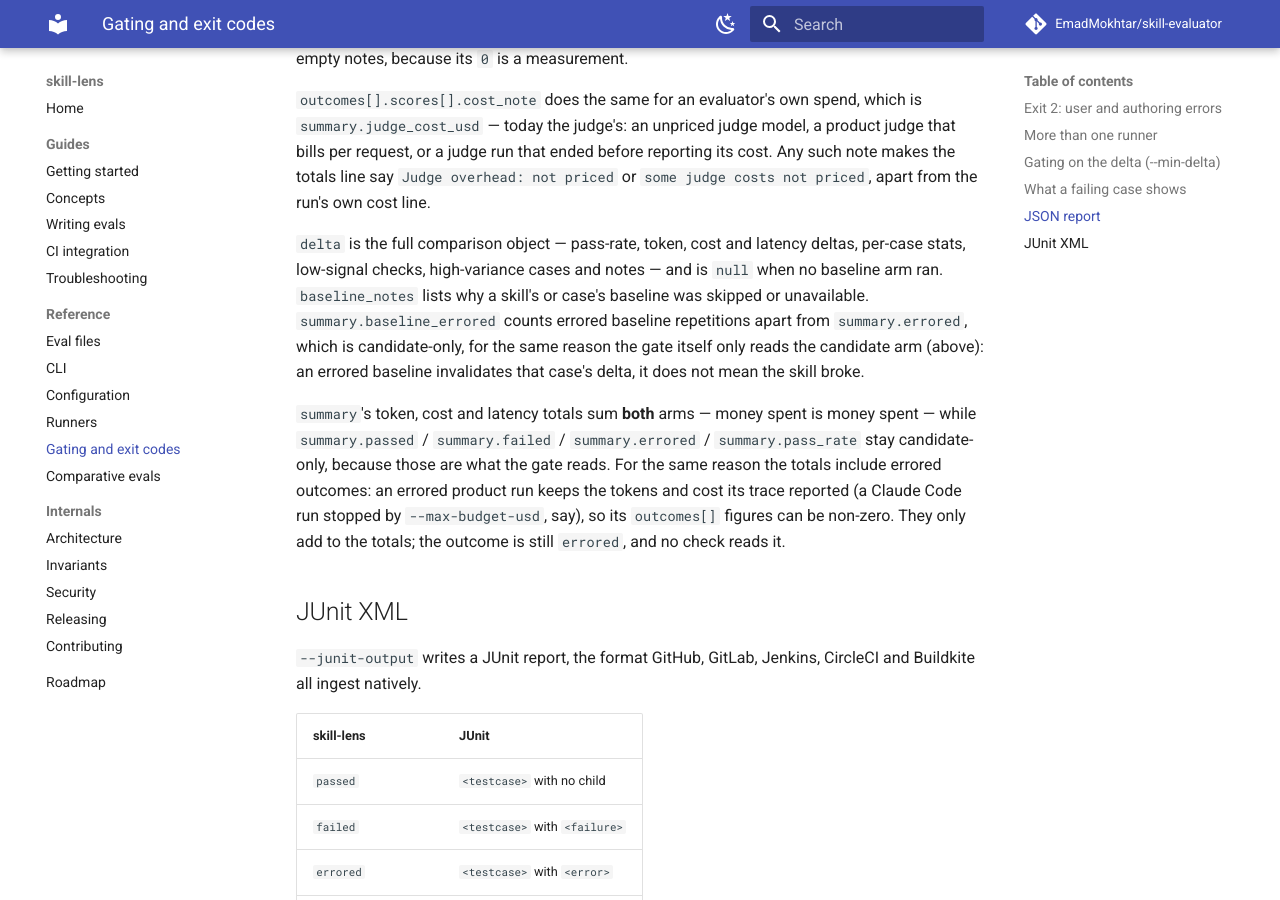
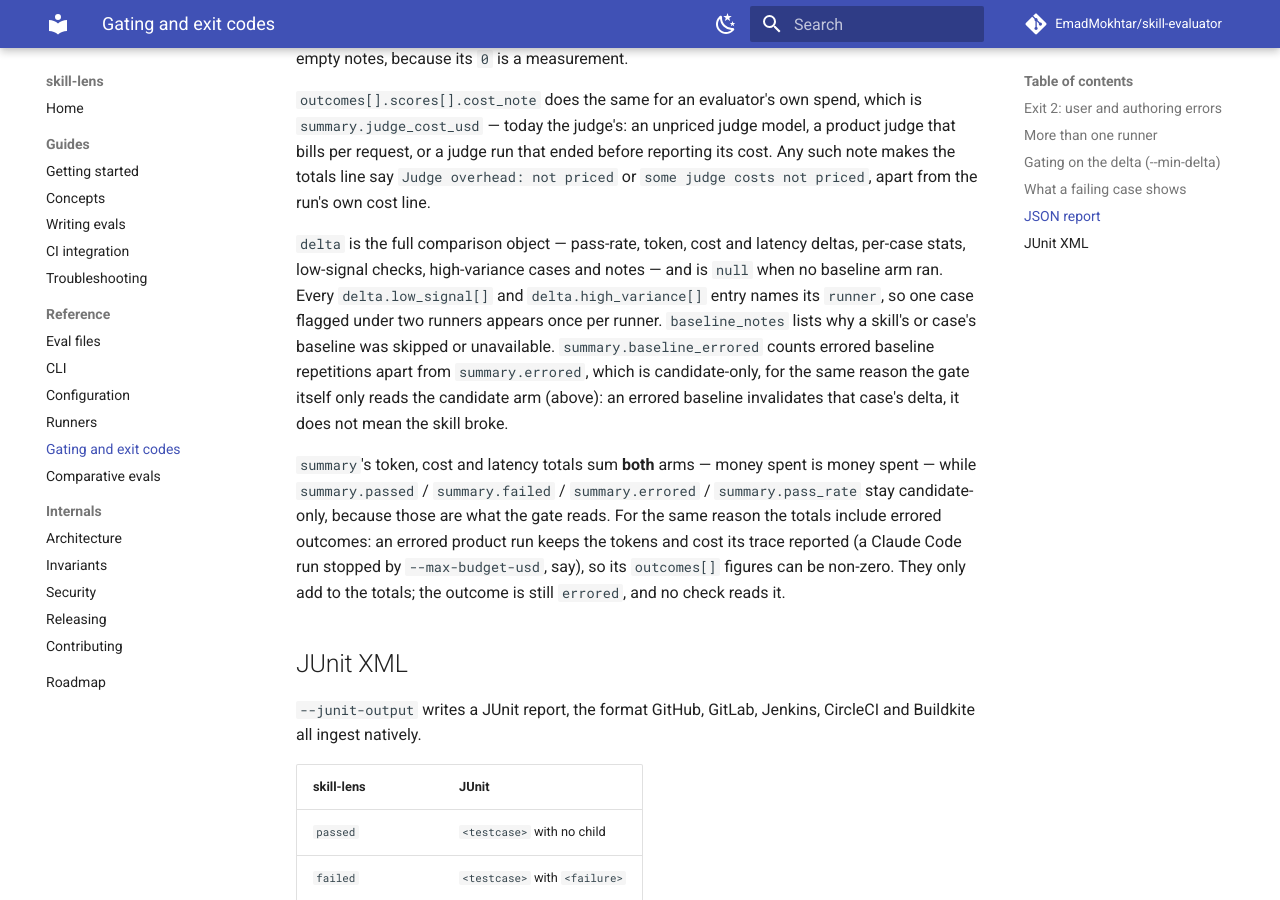
Before and after one commit to EmadMokhtar/skill-evaluator, an MkDocs documentation site: the page built from docs/gating.md, in a window 1280 px wide and 900 px high, scrolled down 7226 px. Built offline with MkDocs 1.6.1 and Material for MkDocs 9.7.7, drawn with Linux system fonts in a browser that asks for light colours; comment, search, counter and statistics services are not loaded.

```diff
--- a/docs/gating.md
+++ b/docs/gating.md
@@ -265,7 +265,8 @@ from the run's own cost line.
 
 `delta` is the full comparison object — pass-rate, token, cost and latency deltas, per-case
 stats, low-signal checks, high-variance cases and notes — and is `null` when no baseline arm
-ran. `baseline_notes` lists why a skill's or case's baseline was skipped or unavailable.
+ran. Every `delta.low_signal[]` and `delta.high_variance[]` entry names its `runner`, so one
+case flagged under two runners appears once per runner. `baseline_notes` lists why a skill's or case's baseline was skipped or unavailable.
 `summary.baseline_errored` counts errored baseline repetitions apart from `summary.errored`,
 which is candidate-only, for the same reason the gate itself only reads the candidate arm
 (above): an errored baseline invalidates that case's delta, it does not mean the skill broke.
```
Also changed, not shown: docs/comparative-evals.md (+1 -1 lines), 2 other files.
